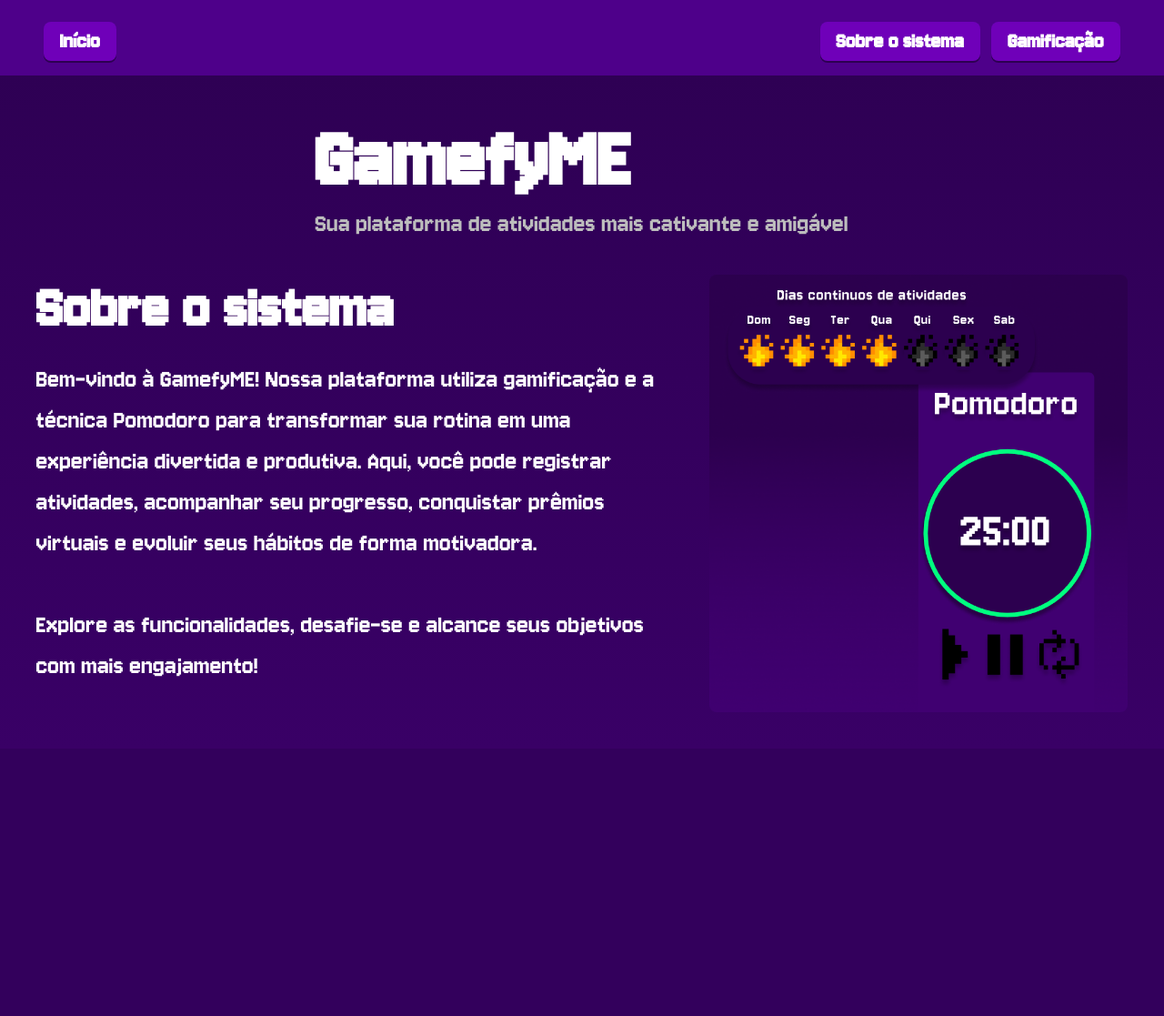
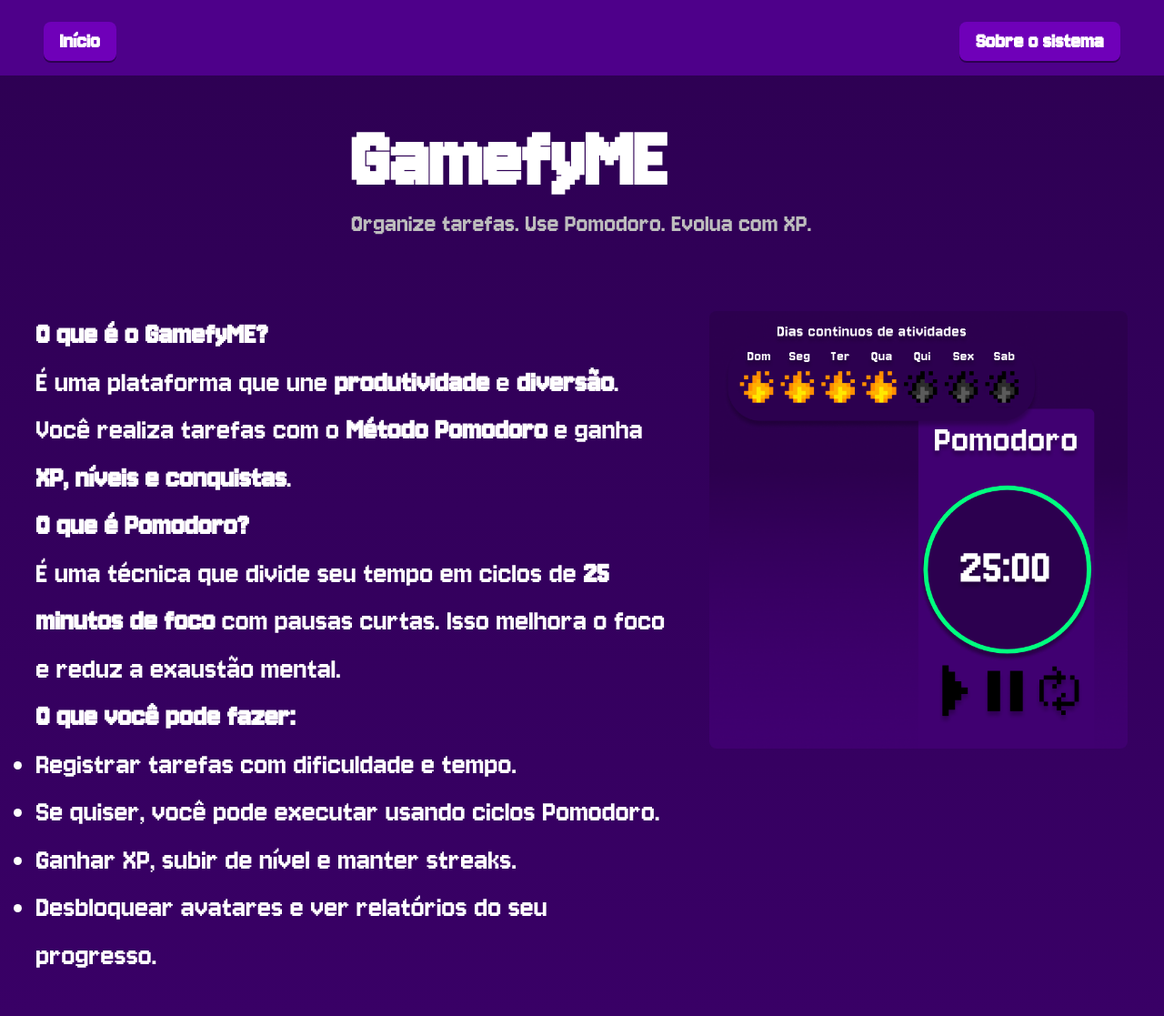
Before and after one commit to lucasminozzo/PI1-GamefyME, a Django app: page /sobre/ in a window 1280 px wide. Shown: the whole page at 91% size. Before the commit the page ends 783 px from the top, so only its background shows below. Run offline with Django 5.2, Linux system fonts and the light colour scheme.

Commit message:
remover tela de gamificação

```diff
--- a/core/static/css/sobre.css
+++ b/core/static/css/sobre.css
@@ -39,7 +39,7 @@ main {
     gap: 40px;
     width: 100%;
     max-width: 1200px;
-    margin: 40px 100px;
+    margin: 40px 50px;
 }
 .content-center {
     animation: fadeIn 1s ease-out 0.3s backwards;
@@ -64,8 +64,8 @@ main {
     margin-bottom: 18px;
 }
 
-.content-left p {
-    font-size: 30px;
+.content-left p, strong, h2, li {
+    font-size: 35px;
     color: #fff;
     line-height: 1.5;
 }
@@ -83,7 +83,6 @@ main {
     height: auto;
     border-radius: 8px;
 }
-
 
 @keyframes fadeIn {
     from { opacity: 0; transform: translateY(20px);}
--- a/core/templates/core/index.html
+++ b/core/templates/core/index.html
@@ -19,7 +19,6 @@
         </div>
         <div class="nav-right">
             <a href="{% url 'core:sobre' %}">Sobre o sistema</a>
-            <a href="{% url 'core:gamificacao' %}">Gamificação</a>
         </div>
     </header>
 
--- a/core/templates/core/sobre.html
+++ b/core/templates/core/sobre.html
@@ -7,7 +7,6 @@
     {% load static %}
     <link rel="stylesheet" href="{% static 'css/global.css' %}">
     <link rel="stylesheet" href="{% static 'css/sobre.css' %}">
-    <script src="{% static 'scripts/global.js' %}"></script>
     <link rel="icon" href="{% static 'img/favicon.ico' %}" type="image/x-icon" >
 </head>
 <body>
@@ -17,24 +16,33 @@
         </div>
         <div class="nav-right">
             <a href="{% url 'core:sobre' %}">Sobre o sistema</a>
-            <a href="{% url 'core:gamificacao' %}">Gamificação</a>
         </div>
     </header>
     <main>
-        <div class="content-center">
+        <div class="content-center" style="margin-bottom: 40px;">
             <h1>GamefyME</h1>
-            <p>Sua plataforma de atividades mais cativante e amigável</p>
+            <p>Organize tarefas. Use Pomodoro. Evolua com XP.</p>
         </div>
+
         <div class="row">
             <div class="content-left">
-                <h1>Sobre o sistema</h1>
-                <p>
-                    Bem-vindo à GamefyME! Nossa plataforma utiliza gamificação e a técnica Pomodoro para transformar sua rotina em uma experiência divertida e produtiva. Aqui, você pode registrar atividades, acompanhar seu progresso, conquistar prêmios virtuais e evoluir seus hábitos de forma motivadora.<br><br>
-                    Explore as funcionalidades, desafie-se e alcance seus objetivos com mais engajamento!
-                </p>
+                <h2>O que é o GamefyME?</h2>
+                <p>É uma plataforma que une <strong>produtividade</strong> e <strong>diversão</strong>. Você realiza tarefas com o <strong>Método Pomodoro</strong> e ganha <strong>XP, níveis e conquistas</strong>.</p>
+
+                <h2>O que é Pomodoro?</h2>
+                <p>É uma técnica que divide seu tempo em ciclos de <strong>25 minutos de foco</strong> com pausas curtas. Isso melhora o foco e reduz a exaustão mental.</p>
+
+                <h2>O que você pode fazer:</h2>
+                <ul>
+                    <li>Registrar tarefas com dificuldade e tempo.</li>
+                    <li>Se quiser, você pode executar usando ciclos Pomodoro.</li>
+                    <li>Ganhar XP, subir de nível e manter streaks.</li>
+                    <li>Desbloquear avatares e ver relatórios do seu progresso.</li>
+                </ul>
             </div>
+
             <div class="content-right">
-                <img src="{% static 'img/Modelo.png' %}" alt="Ilustração sobre o sistema" >
+                <img src="{% static 'img/Modelo.png' %}" alt="Ilustração do sistema">
             </div>
         </div>
     </main>
--- a/core/urls.py
+++ b/core/urls.py
@@ -4,5 +4,4 @@ from . import views
 urlpatterns = [
     path('', views.index, name='index'),
     path('sobre/', views.sobre, name='sobre'),
-    path('gamificacao/', views.gamificacao, name='gamificacao'),
 ]
--- a/core/views.py
+++ b/core/views.py
@@ -9,6 +9,3 @@ def index(request):
 
 def sobre(request):
     return render(request, 'core/sobre.html')
-
-def gamificacao(request):
-    return render(request, 'core/gamificacao.html')
--- a/static/css/global.css
+++ b/static/css/global.css
@@ -26,6 +26,11 @@
   font-family: Jersey, sans-serif;
   font-size: 25px;
 }
+
+main, .form-container, .profile-section, .content-wrapper {
+  animation: fadeIn 0.8s ease-out both;
+}
+
 
 body {
   background: linear-gradient(
--- a/usuarios/templates/cadastro.html
+++ b/usuarios/templates/cadastro.html
@@ -18,7 +18,6 @@
         </div>
         <div class="nav-right">
             <a href="{% url 'core:sobre' %}">Sobre o sistema</a>
-            <a href="{% url 'core:gamificacao' %}">Gamificação</a>
         </div>
     </header>
 
--- a/usuarios/templates/login.html
+++ b/usuarios/templates/login.html
@@ -18,7 +18,6 @@
         </div>
         <div class="nav-right">
             <a href="{% url 'core:sobre' %}">Sobre o sistema</a>
-            <a href="{% url 'core:gamificacao' %}">Gamificação</a>
         </div>
     </header>
 
```
Also changed, not shown: core/templates/core/gamificacao.html (deleted, +0 -46 lines).
